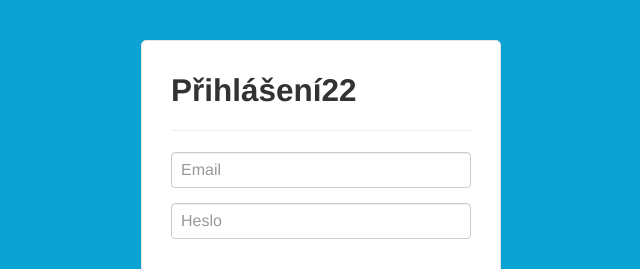
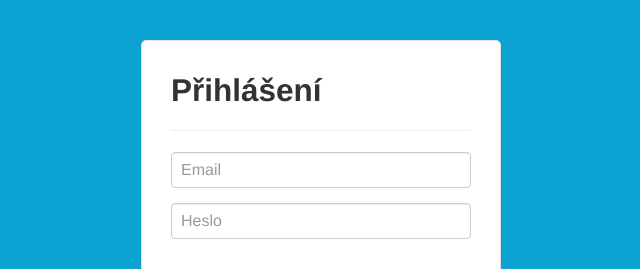
Before and after one commit to lesnek/VUTproj, a PHP site: page / in a window 1280 px wide. Shown: the top 269 px of the page, without its empty margins (319-959 px from the left). Run offline with PHP 8.4, Linux system fonts and the light colour scheme; some libraries are stand-ins or nearby versions.

Commit message:
register new

```diff
--- a/index.php
+++ b/index.php
@@ -54,7 +54,7 @@ if(isset($_POST['login']))
             <?php
 		}
 		?>
-        <h2 class="form-signin-heading">Přihlášení22</h2><hr />
+        <h2 class="form-signin-heading">Přihlášení</h2><hr />
         <input type="email" class="input-block-level" placeholder="Email" name="txtemail" required />
         <input type="password" class="input-block-level" placeholder="Heslo" name="txtupass" required />
      	<hr />
```
